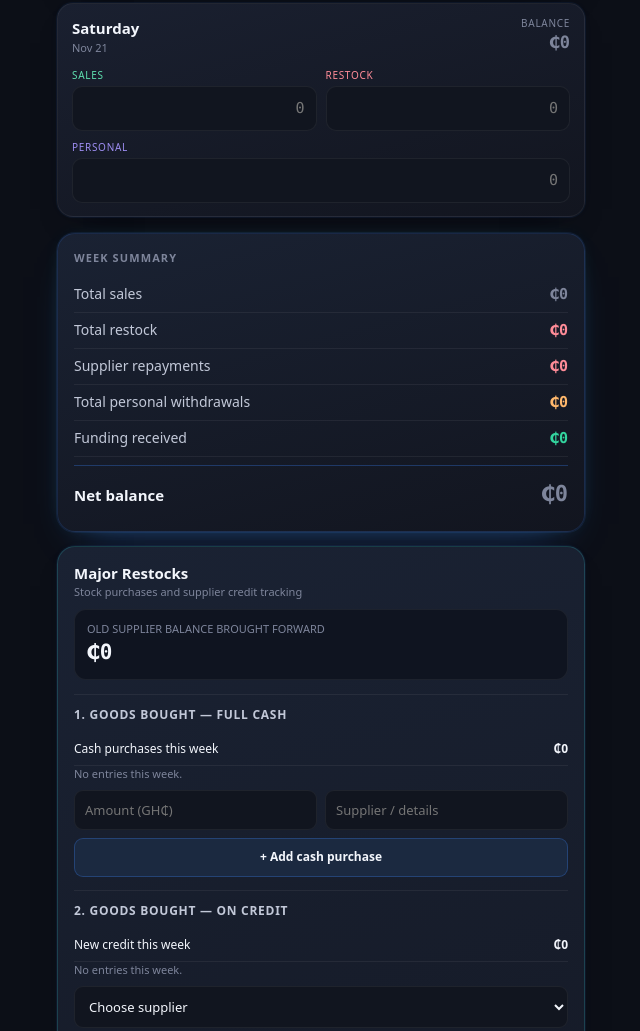
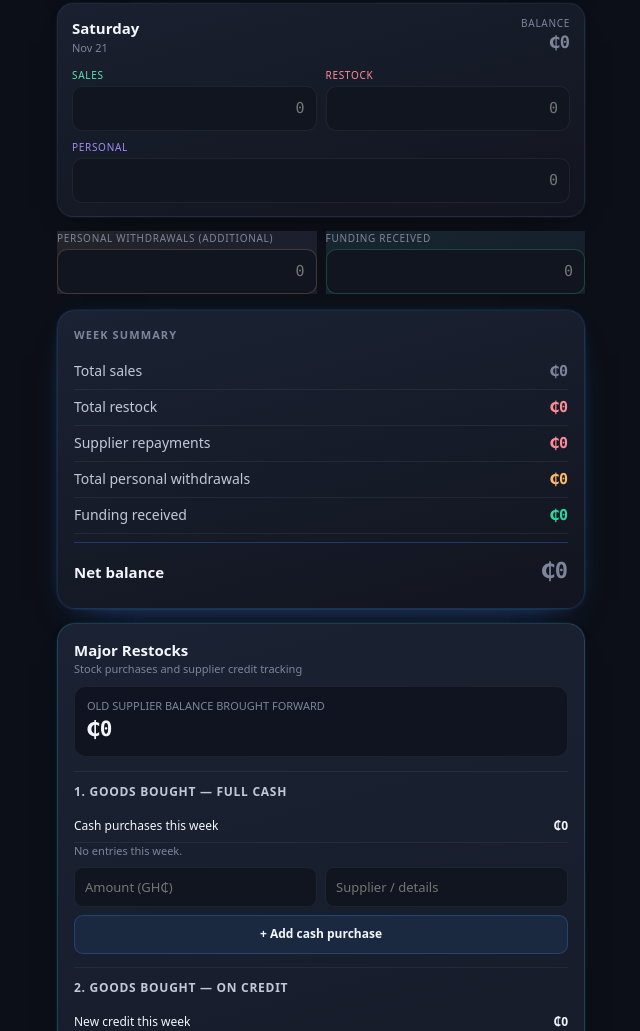
Before and after one commit to kellybasil185/shop-ledger, a plain HTML site: page index.html in a window 1280 px wide. Shown: the part 1331-2362 px from the top of the page, without its empty margins (319-959 px from the left). Drawn offline with Linux system fonts and the light colour scheme.

Commit message:
Restore weekly funding and personal withdrawal inputs

```diff
--- a/index.html
+++ b/index.html
@@ -193,7 +193,12 @@
     </div>
 
     <div id="days"></div>
-    <div id="majorHost"></div>
+    <div id="majorHost">
+      <div class="fields" style="margin-top:14px">
+        <label class="field personal-withdrawals"><span>Personal withdrawals (additional)</span><input id="weeklyWithdrawals" inputmode="decimal" placeholder="0"></label>
+        <label class="field funding"><span>Funding received</span><input id="weeklyFunding" inputmode="decimal" placeholder="0"></label>
+      </div>
+    </div>
 
     <div class="receipt" id="weekSummary"></div>
     <div id="restockHost"></div>
@@ -409,7 +414,14 @@ function renderWeekList(){
   });
 }
 
-function renderAllWeekUI(){ $("#weekStart").value=current.start; renderDays(); renderMajor(); renderWeekSummary(); renderWeekList(); }
+function renderAllWeekUI(){
+  $("#weekStart").value=current.start; renderDays(); renderMajor();
+  $("#weeklyWithdrawals").value=current.withdrawals??"";
+  $("#weeklyFunding").value=current.funding??"";
+  renderWeekSummary(); renderWeekList();
+}
+$("#weeklyWithdrawals").addEventListener("input",e=>{current.withdrawals=e.target.value;renderWeekSummary();queueSave();});
+$("#weeklyFunding").addEventListener("input",e=>{current.funding=e.target.value;renderWeekSummary();queueSave();});
 
 /* ---------- month & year ---------- */
 function renderMonth(){
```
